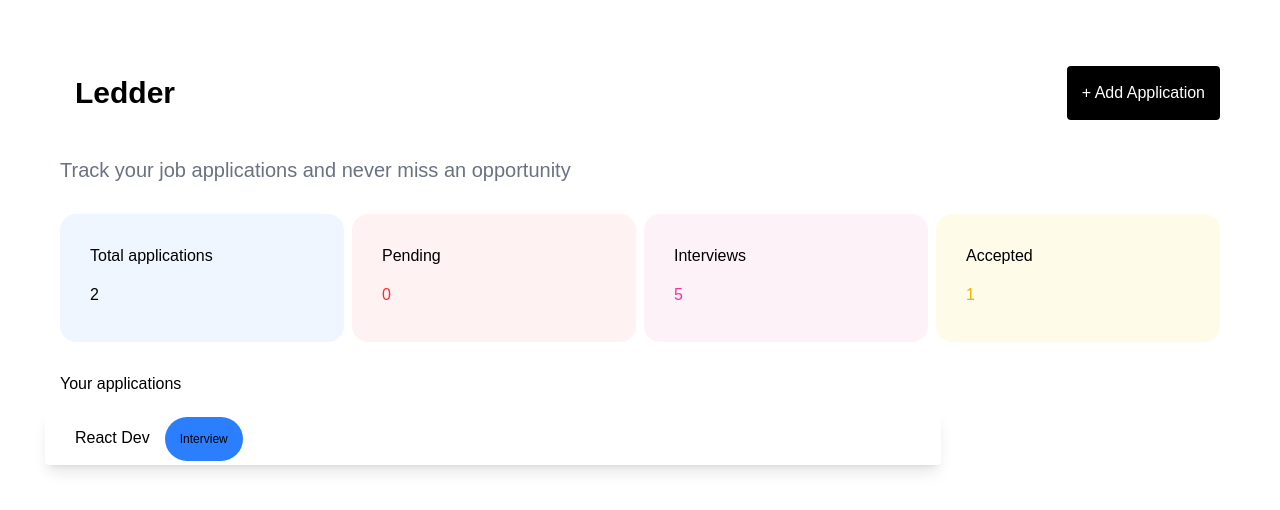
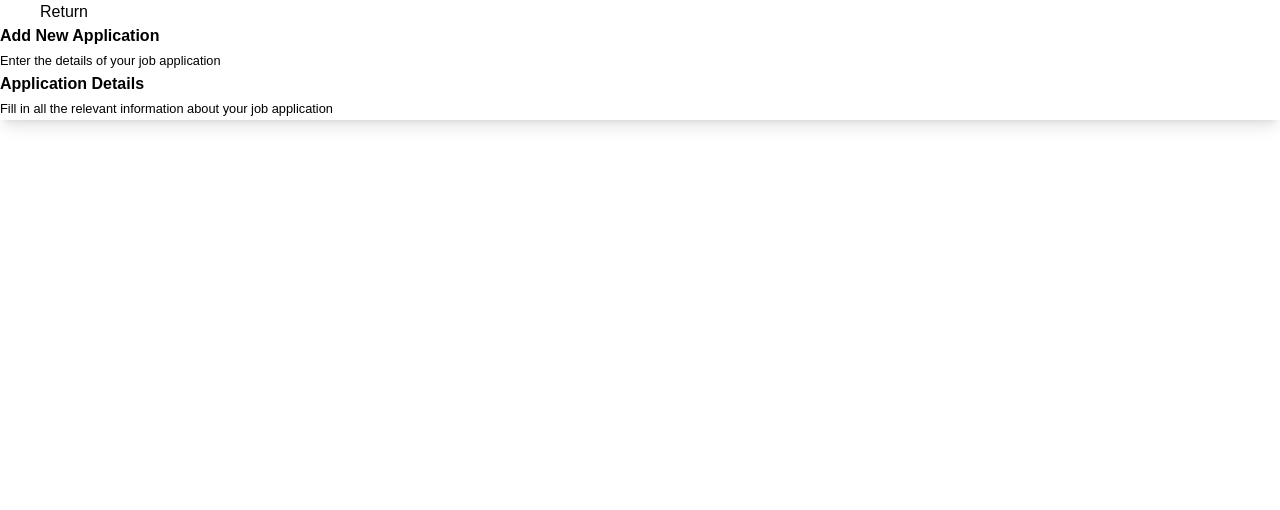
Before and after one commit to siphoPrince/ledder, a React (Vite) app in the folder ledder/: page /Application-form in a window 1280 px wide. Shown: the top 510 px of the page. Built offline with nearby package versions, Linux system fonts and the light colour scheme.

Commit message:
router implementation

```diff
--- a/ledder/app/components/application-form.jsx
+++ b/ledder/app/components/application-form.jsx
@@ -1,7 +1,9 @@
 import { useState } from "react";
+import { Navigate, useNavigate } from "react-router-dom";
 
 export default function ApplicationForm(){
-    const [formData, setformData] = useState({
+    const navigate = useNavigate();
+    const [formData, setFormData] = useState({
         companyName: "",
         contactPerson: "",
         jobTitle: "",
@@ -11,7 +13,7 @@ export default function ApplicationForm(){
 
     // update the form input
     const handleInputChange = (field, value) =>{
-        setformData((prev)=>({
+        setFormData((prev)=>({
             ...prev, [field]:value
         }));
     }
@@ -19,13 +21,27 @@ export default function ApplicationForm(){
     // when form is submitted
     const handleSubmit = (e)=>{
         e.preventDefault();
-        onCancel(); // cancel formShow
     };
 
     return(
         <>
-            <div></div>
+            <div className="flex flex-col gap-5">
+            <button
+                onClick={() => navigate("/")}
+                className="text-black w-32 shadow-2xl rounded-2xl">
+                Return
+            </button>
+            </div>
+
+            <h2 className="font-bold">Add New Application</h2>
+            <small>Enter the details of your job application</small>
+
+            <div  className="shadow-lg">
+                <h5 className="font-semibold">Application Details</h5>
+                <small>Fill in all the relevant information about your job application</small>
+            </div>
         </>
+
     );
 
 }
--- a/ledder/app/components/cards.jsx
+++ b/ledder/app/components/cards.jsx
@@ -1,7 +1,7 @@
 const Cards = ()=> {
     return(
         <>
-            <div className="flex gap-2">
+            <div className="flex gap-2" p-15>
                 <div className="w-1/4 h-32 bg-blue-50 rounded-2xl">
                     <h6>Total applications</h6>
                     <span>2</span>
--- a/ledder/app/hero.jsx
+++ b/ledder/app/hero.jsx
@@ -1,21 +1,20 @@
-import { useState } from 'react';
-import ApplicationForm from '../app/components/application-form'
+import { Link } from "react-router-dom";
 
 const Hero = () => {
-    const [showForm, setShowForm] = useState(false);
-
   return (
     <>
-        <div className="flex items-center justify-between">
+      <div className="flex items-center justify-between p-15">
         <h1 className="text-3xl font-bold">Ledder</h1>
-            <button className="flex flex-row items-center gap-2 bg-black rounded text-white px-4 py-2 cursor-pointer"
-                onClick={() => setShowForm(true)}>
+        <Link
+          to="/application-form"
+          className="flex flex-row items-center gap-2 bg-black rounded text-white px-4 py-2 cursor-pointer"
+        >
           + Add Application
-            </button>
-
-            {showForm && (<ApplicationForm onCancel={() => setShowForm(false)}/>)}
+        </Link>
       </div>
-        <p className="text-gray-500 text-xl">Track your job applications and never miss an opportunity</p>
+      <p className="text-gray-500 text-xl">
+        Track your job applications and never miss an opportunity
+      </p>
     </>
   );
 };
--- a/ledder/package.json
+++ b/ledder/package.json
@@ -13,6 +13,7 @@
     "@tailwindcss/vite": "^4.1.11",
     "react": "^19.1.0",
     "react-dom": "^19.1.0",
+    "react-router-dom": "^7.7.1",
     "tailwindcss": "^4.1.11"
   },
   "devDependencies": {
--- a/ledder/src/App.jsx
+++ b/ledder/src/App.jsx
@@ -5,13 +5,26 @@ import './App.css'
 import Hero from '../app/hero'
 import Cards from '../app/components/cards'
 import OverView from '../app/components/statsoverview'
+import ApplicationForm from '../app/components/application-form'
+import { BrowserRouter as Router, Routes, Route } from 'react-router-dom'
 
 function App() {
   return (
     <>
-      <Hero/>
-      <Cards/>
-      <OverView/>
+    <Router>
+      <Routes>
+        <Route
+          path='/'
+          element={
+            <>
+              <Hero/>
+              <Cards/>
+              <OverView/>
+            </>
+          }/>
+        <Route path='/Application-form' element={<ApplicationForm/>}/>
+      </Routes>
+    </Router>
     </>
   )
 }
--- a/ledder/src/index.css
+++ b/ledder/src/index.css
@@ -1,5 +1,5 @@
 *{
   margin: 0;
-  padding: 15px;
+
   font-family: Arial, Helvetica, sans-serif;
 }
```
Also changed, not shown: 1 other file (tests, documents, lock files or other folders). Lines whose indentation alone changed are shown as unchanged.
